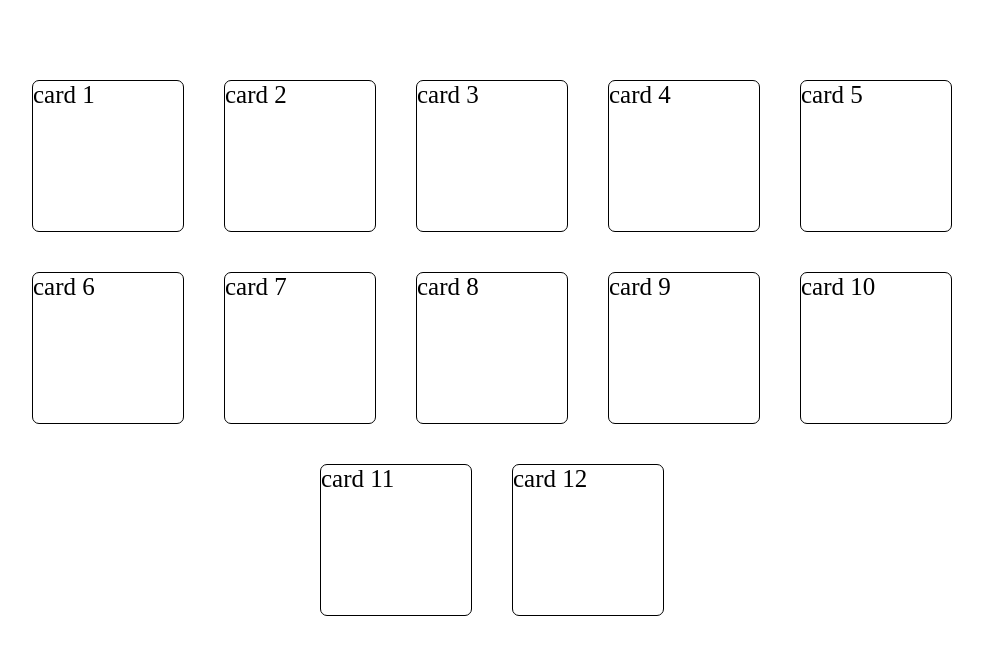
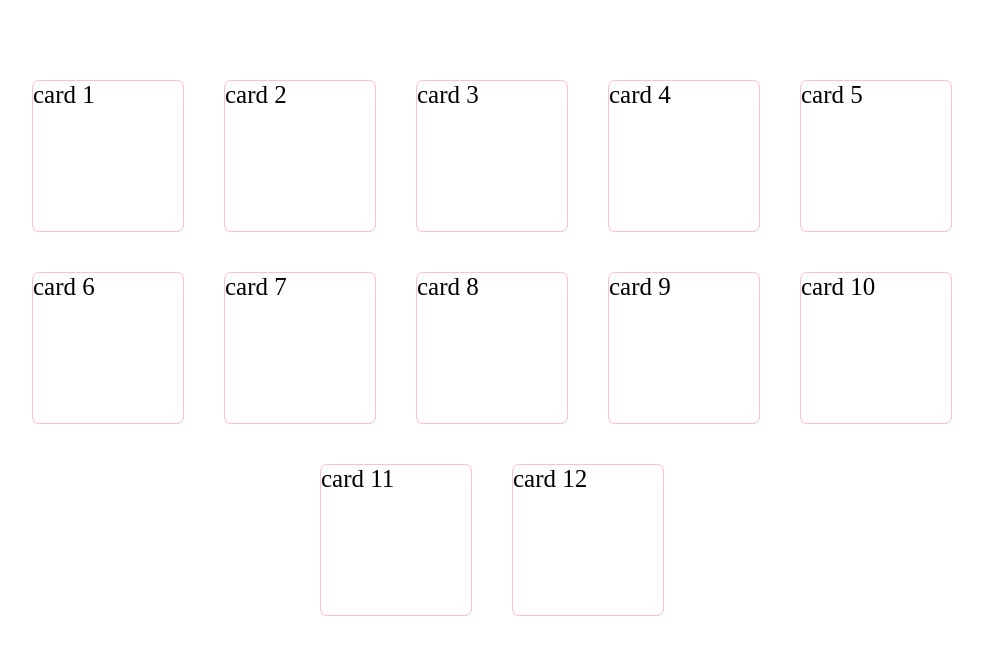
Before and after one commit to Gagan499/card-detail, a plain HTML site: page index.html in a window 1280 px wide. Shown: the whole page, without its empty margins (148-1131 px from the left). Drawn offline with Linux system fonts and the light colour scheme.

Commit message:
Update index.html

```diff
--- a/index.html
+++ b/index.html
@@ -17,7 +17,7 @@
         }
 
         .card {
-            border: 1px solid ;
+            border: 1px solid pink;
             border-radius: 7px;
             background: transparent;
             width: 150px;
```
